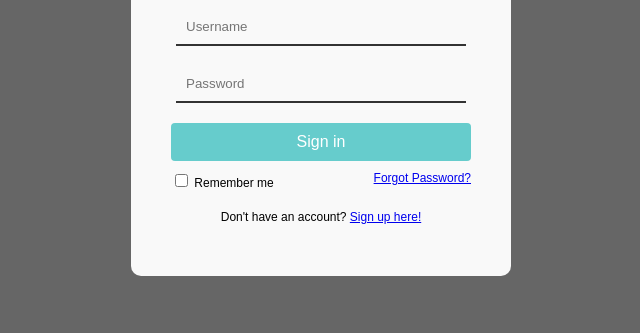
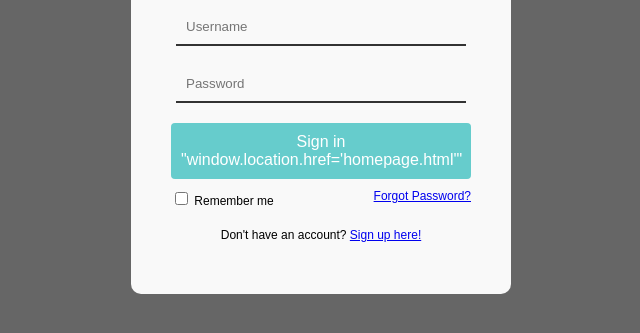
Before and after one commit to Renzxz/rendmv, a plain HTML site: page login2.html in a window 1280 px wide. Shown: the part 309-642 px from the top of the page, without its empty margins (319-959 px from the left). Drawn offline with Linux system fonts and the light colour scheme.

Commit message:
login2.html

```diff
--- a/login2.html
+++ b/login2.html
@@ -17,7 +17,7 @@
             <div class="textbox">
                 <input type="password" placeholder="Password" name="password" required>
             </div>
-            <button type="submit"" class="btn">Sign in</button>
+            <button type="submit"" class="btn">Sign in "window.location.href='homepage.html'"</button>
             <div class="options">
                 <label><input type="checkbox"> Remember me</label>
                 <a href="#">Forgot Password?</a>
```
